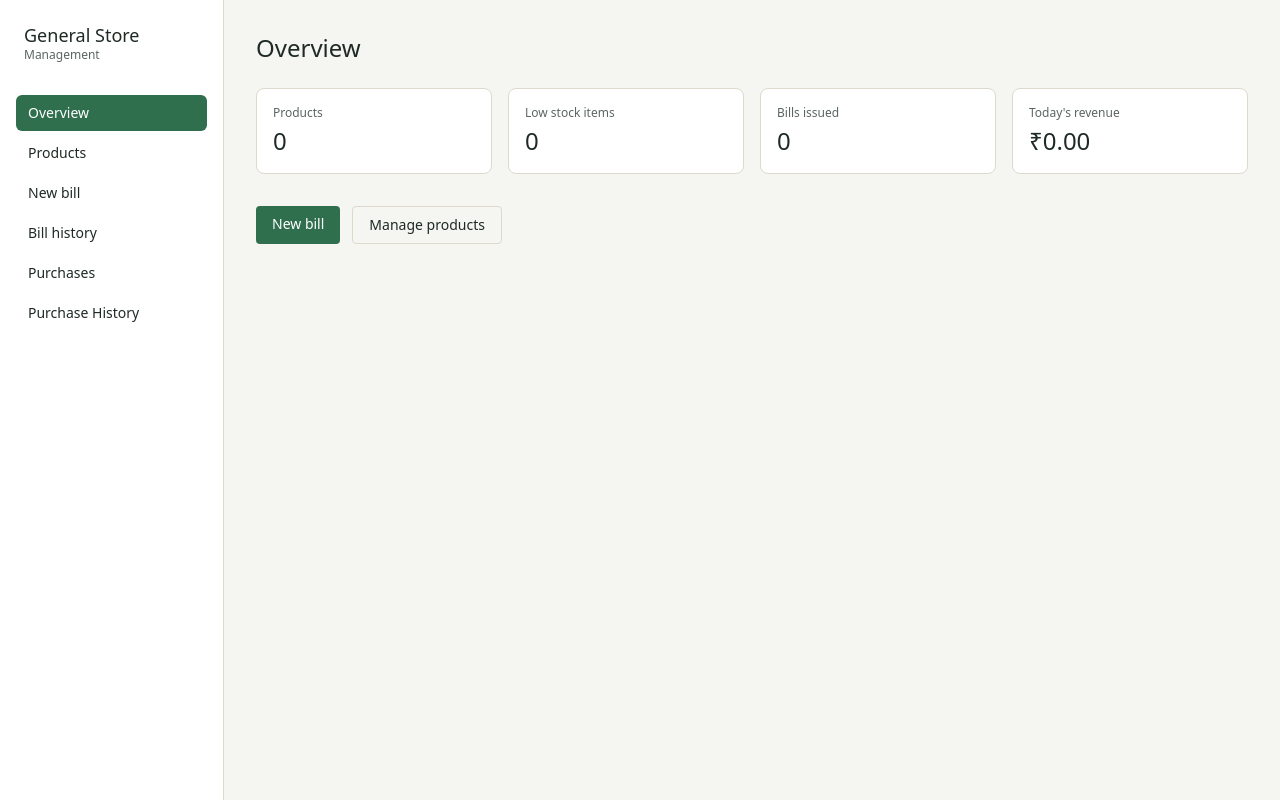
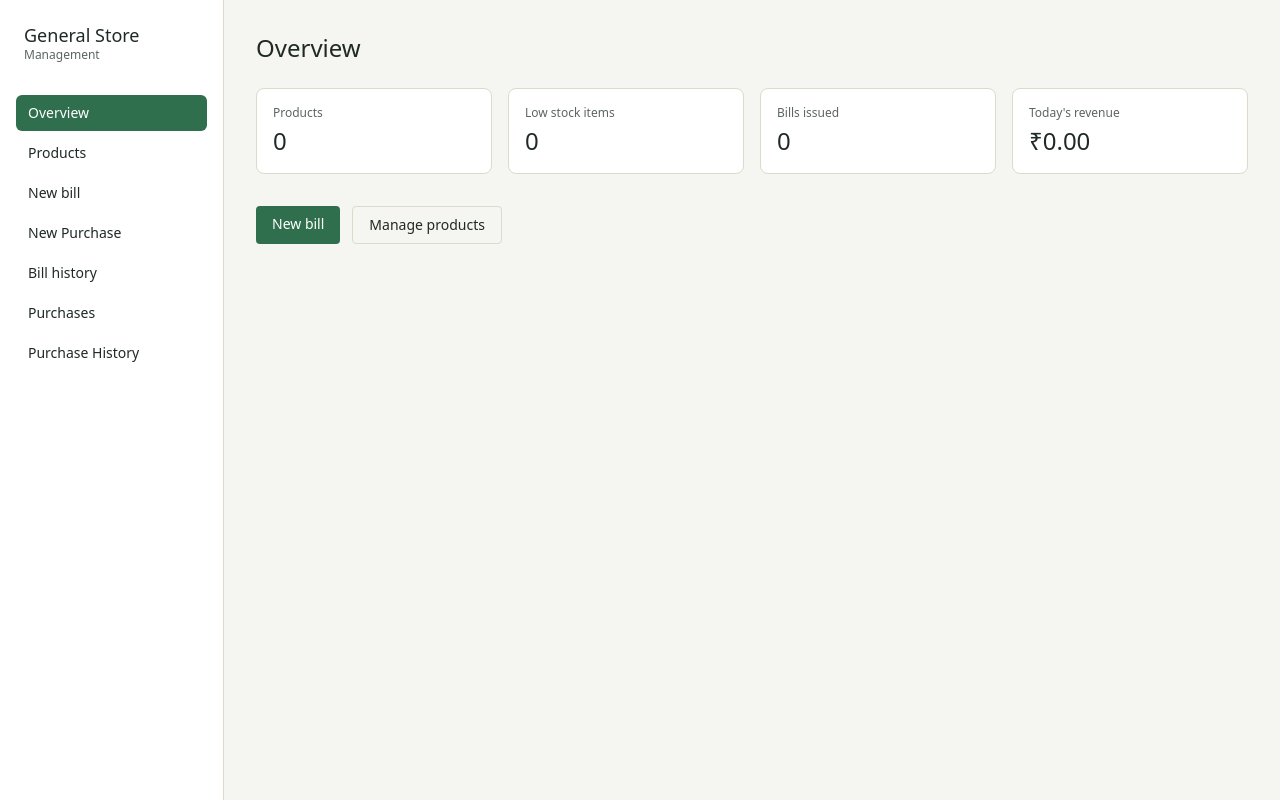
Before and after one commit to OVERxPOWERED/General-Store-Manager, a Next.js app: page / in a window 1280 px wide. Built offline with nearby package versions, Linux system fonts and the light colour scheme; no server answers; the database is empty.

Commit message:
feat: Add navigation link to the new /purchasing page in the sidebar, placed logically near /billing and /purchases
- Advanced roadmap milestone task in Sidebar.tsx
- Verified code health and test assertions

```diff
--- a/components/Sidebar.tsx
+++ b/components/Sidebar.tsx
@@ -7,6 +7,7 @@ const LINKS = [
   { href: "/", label: "Overview" },
   { href: "/products", label: "Products" },
   { href: "/billing", label: "New bill" },
+  { href: "/purchasing", label: "New Purchase" },
   { href: "/bills", label: "Bill history" },
   { href: "/purchases", label: "Purchases" },
   { href: "/purchases/history", label: "Purchase History" },
```
